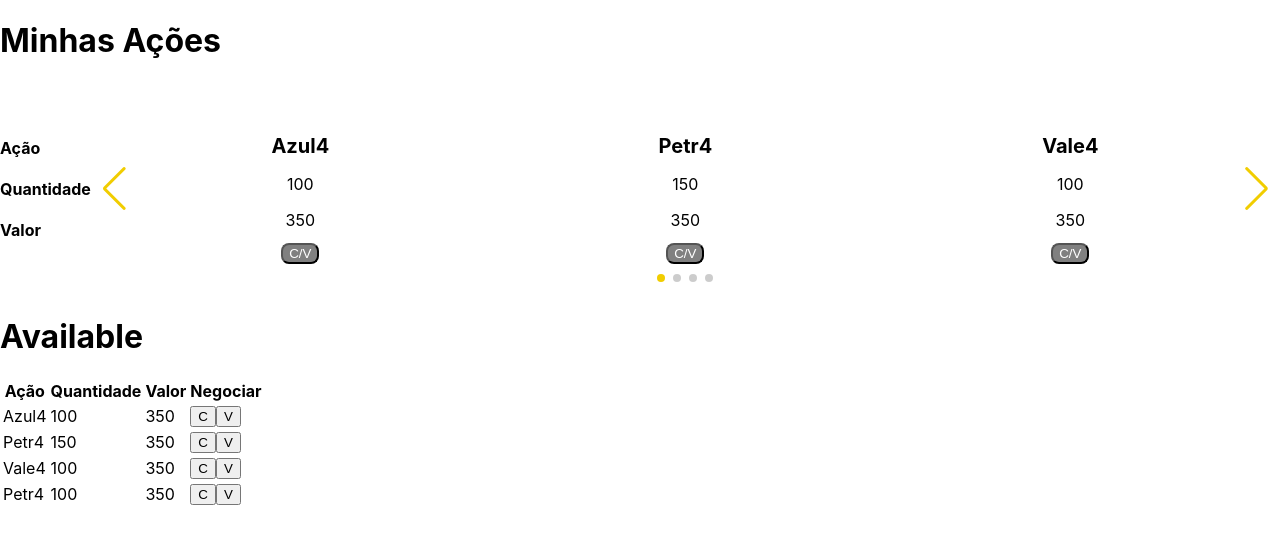
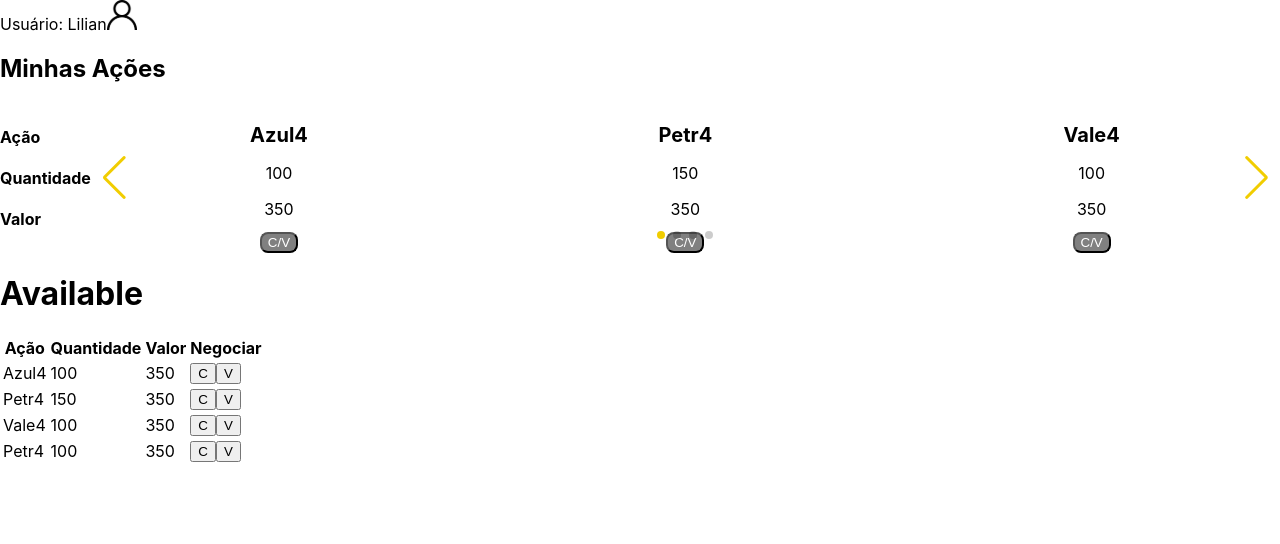
Before and after one commit to Lilian-Azevedo/XP-challenge-lilian-repository, a React (Create React App) app: page /wallet in a window 1280 px wide. Shown: the top 544 px of the page. Built offline with nearby package versions, Linux system fonts and the light colour scheme.

Commit message:
:construction: feat: add header and remove padding swiper

```diff
--- a/src/components/UserStocks.js
+++ b/src/components/UserStocks.js
@@ -12,7 +12,7 @@ const UserStocks = () => {
   return (
     <div>
       <div>
-        <h1>Minhas Ações</h1>
+        <h2>Minhas Ações</h2>
       </div>
       <section className='container-stocks-user'>
         <div>
--- a/src/pages/wallet.js
+++ b/src/pages/wallet.js
@@ -1,9 +1,11 @@
 import React from 'react';
 import AvailableStocks from '../components/AvailableStocks';
 import UserStocks from '../components/UserStocks';
+import Header from '../shared/Header';
 
 const WalletStocks = () => (
   <div className="details-page">
+    <Header />
     <UserStocks />
     <AvailableStocks />
   </div>
--- a/src/shared/Header.js
+++ b/src/shared/Header.js
@@ -1,6 +1,6 @@
 import React from 'react';
 import { useHistory } from 'react-router-dom';
-// import profilePicture from '../images/profileIcon.svg';
+import profilePicture from '../images/profileIcon.svg';
 
 const Header = () => {
   const history = useHistory();
--- a/src/styles/slides.css
+++ b/src/styles/slides.css
@@ -1,6 +1,6 @@
-.swiper {
+/* .swiper {
     padding: 32px;
-}
+} */
 
 .swiper-slide {
     display: flex;
```
Also changed, not shown: src/images/profileIcon.svg (added).
